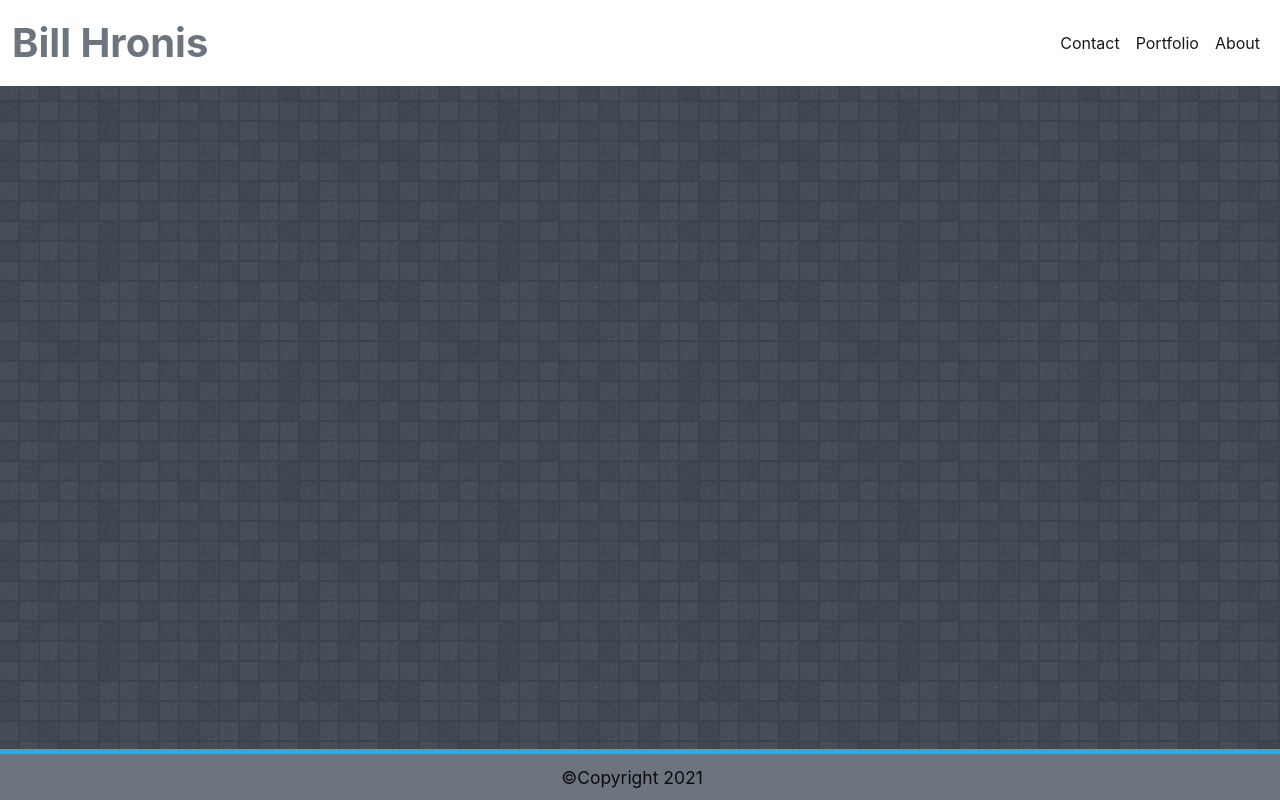
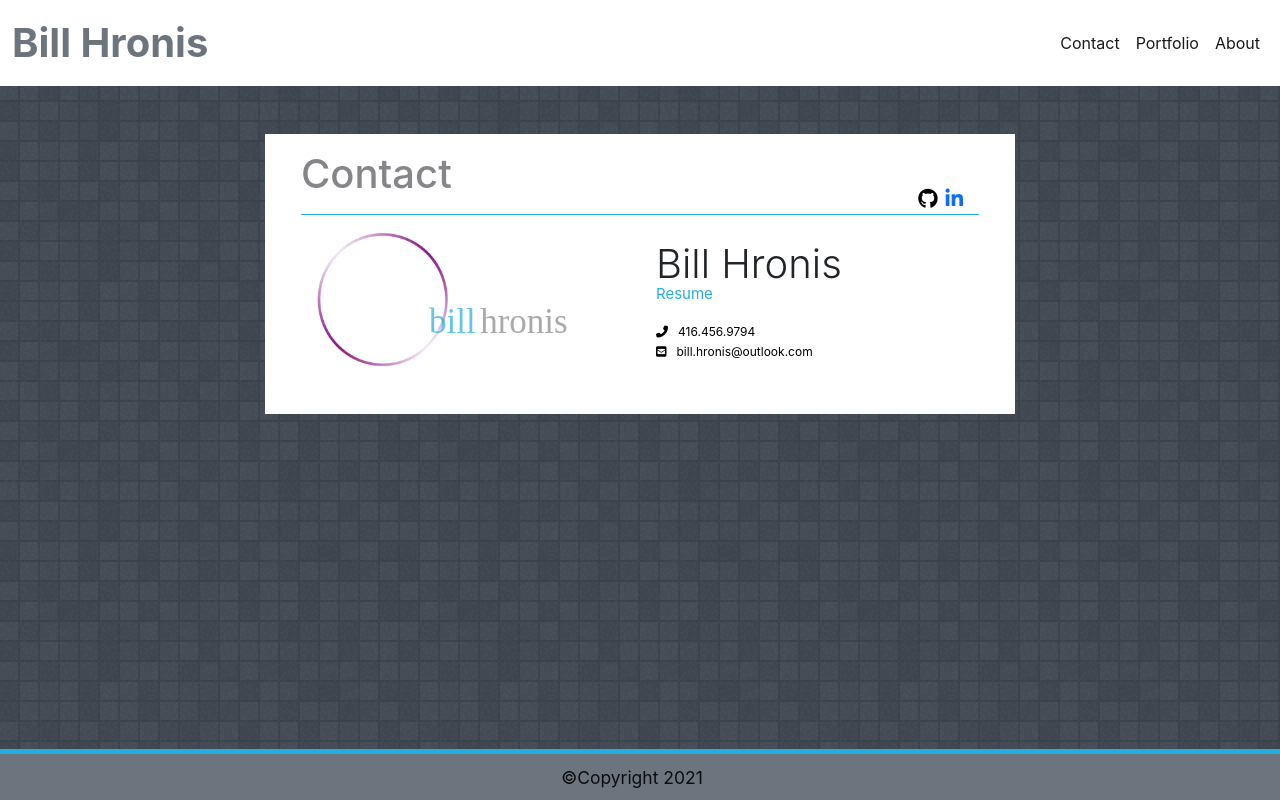
Before and after one commit to daze77/ReactPortfolio, a React (Create React App) app in the folder client/: page /Contact in a window 1280 px wide. Built offline with nearby package versions, Linux system fonts and the light colour scheme; a web font is replaced by a local one.

Commit message:
added back in all the commented out routes in app.js as I'm still working on why heroku won't show the page

```diff
--- a/client/package.json
+++ b/client/package.json
@@ -3,7 +3,7 @@
   "homepage": "https://daze77.github.io/reactportfolio",
   "version": "0.1.0",
   "private": true,
-  "proxy": "http://localhost:8080/",
+  "proxy": "https://localhost:8080/",
   "dependencies": {
     "@testing-library/jest-dom": "^5.11.9",
     "@testing-library/react": "^11.2.5",
--- a/client/src/App.js
+++ b/client/src/App.js
@@ -15,10 +15,10 @@ function App() {
           <NavBar/>
           <div className="container">
             <Route exact path="/" component={AboutPage}/>
-            {/* <Route exact path="/reactportfolio" component={AboutPage}/>
+            <Route exact path="/reactportfolio" component={AboutPage}/>
             <Route exact path="/about" component={AboutPage}/>
             <Route exact path="/Portfolio" component={PortfolioPages}/>
-            <Route exact path="/Contact" component={ContactPages}/>   */}
+            <Route exact path="/Contact" component={ContactPages}/>
           </div>
           <Footer/>
         </Router>
--- a/client/src/components/ContactCard/ContactCard.js
+++ b/client/src/components/ContactCard/ContactCard.js
@@ -7,6 +7,7 @@ import Logo from '../Logo/Logo'
 
 function Contactcard(){
     return(
+    <>
 
     <section id="contactCard" className="container-fluid">
 
@@ -40,6 +41,7 @@ function Contactcard(){
                 </div>
             </div>
     </section>
+    </>
     )
 
 
--- a/client/src/components/Footer/Footer.js
+++ b/client/src/components/Footer/Footer.js
@@ -4,12 +4,14 @@ import './Footer.css'
 
 function Footer(){
     return(
+    <>
 
     <footer className="footer navbar navbar-light bg-secondary">
         <div className="d-block text-center container-fluid">
             <span className="navbar-brand mb-0"><small>&#169;Copyright 2021</small></span>
         </div>
     </footer>
+    </>
 
     )
 
--- a/client/src/components/Logo/Logo.js
+++ b/client/src/components/Logo/Logo.js
@@ -103,6 +103,7 @@ function Logo(onClick){
 
 
 return (
+  <>
         <div className="Logocontainer">
             <div className="LogoSymbolContainer">
                 <div className="logoimg el" data-x="300">
@@ -121,6 +122,7 @@ return (
                 </div>
             </div>
         </div>
+  </>
 
 
 )
--- a/client/src/components/NavBar/NavBar.js
+++ b/client/src/components/NavBar/NavBar.js
@@ -4,6 +4,7 @@ import { Link } from "react-router-dom";
 
 function NavBar(){
     return(
+    <>
 
     <nav className="myname navbar navbar-expand-lg navbar-light bg-white">
         <div className="container-fluid">
@@ -29,6 +30,7 @@ function NavBar(){
             </div>
         </div>
     </nav>
+    </>
 
 
     )
--- a/client/src/pages/Portfolio.js
+++ b/client/src/pages/Portfolio.js
@@ -54,6 +54,7 @@ function Portfoliocard(){
 
 
     return(
+      <>
 
       <section className="portfolio py-4">
           <div className="row row-cols-1 row-cols-md-2 g-3">
@@ -69,6 +70,7 @@ function Portfoliocard(){
 
           </div>
       </section>
+      </>
     )
 }
 
--- a/package.json
+++ b/package.json
@@ -29,6 +29,7 @@
   },
   "devDependencies": {
     "concurrently": "^6.0.1",
+    "eslint": "^8.1.0",
     "nodemon": "^2.0.7"
   }
 }
```
Also changed, not shown: 1 other file (tests, documents, lock files or other folders).
